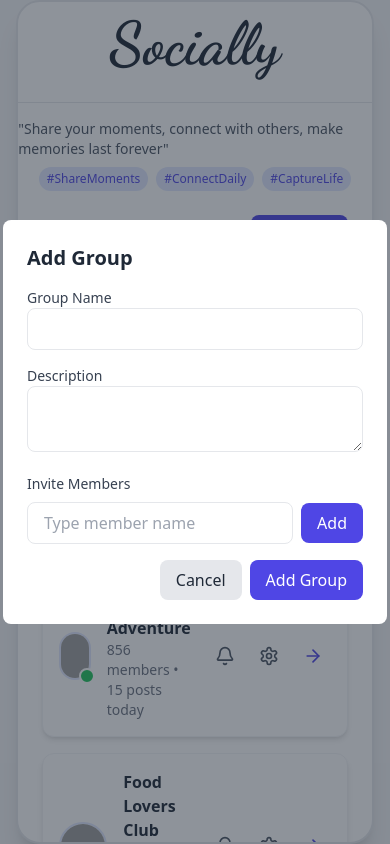
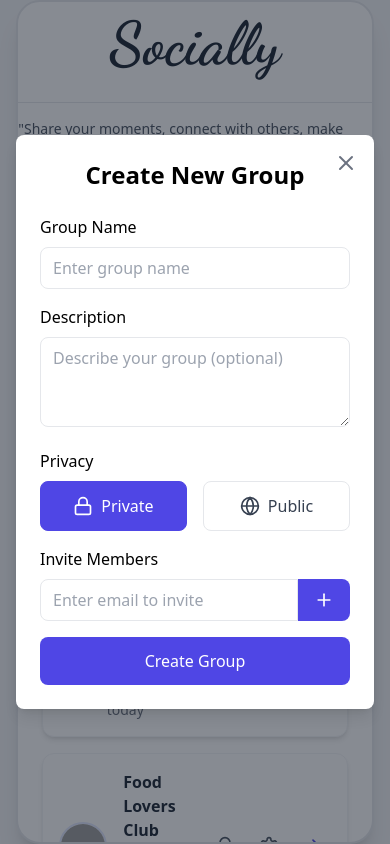
Before and after one commit to hk2201/instaClone, a React (Create React App) app in the folder frontend/socially/: page /groups in a window 390 px wide. Both pictures are taken after typing "Sample" into the empty fields and a click on the button "Add Group". Built offline with nearby package versions, Linux system fonts and the light colour scheme; grey boxes are pictures that could not be loaded.

Commit message:
Improved UI for Add groups and also for settings, made it mobile friendly

```diff
--- a/frontend/socially/package.json
+++ b/frontend/socially/package.json
@@ -14,9 +14,11 @@
     "postcss": "^8.4.49",
     "react": "^19.0.0",
     "react-dom": "^19.0.0",
+    "react-hook-form": "^7.54.2",
     "react-scripts": "^5.0.1",
     "tailwind-merge": "^2.6.0",
-    "tailwindcss-animate": "^1.0.7"
+    "tailwindcss-animate": "^1.0.7",
+    "zod": "^3.24.1"
   },
   "scripts": {
     "start": "react-scripts start",
--- a/frontend/socially/src/pages/GroupPage.jsx
+++ b/frontend/socially/src/pages/GroupPage.jsx
@@ -1,8 +1,8 @@
 import React, { useState } from "react";
-import { Users } from "lucide-react";
 import Header from "../components/Header";
 import GroupListItem from "../components/GroupListItem";
 import GroupSettingsModal from "../components/GroupSettingsModal";
+import { X, Users, Lock, Globe, Plus, Trash2 } from "lucide-react";
 
 const GroupPage = () => {
   const [groups, setGroups] = useState([
@@ -30,54 +30,49 @@ const GroupPage = () => {
   ]);
 
   const [showModal, setShowModal] = useState(false);
-  const [formData, setFormData] = useState({ name: "", description: "" });
-  const [availableUsers] = useState([
-    "Alice",
-    "Bob",
-    "Charlie",
-    "David",
-    "Eve",
-    "Grace",
-  ]); // Example users
-  const [typedMember, setTypedMember] = useState("");
-  const [selectedUsers, setSelectedUsers] = useState([]);
+  // const [formData, setFormData] = useState({ name: "", description: "" });
+  // const [availableUsers] = useState([
+  //   "Alice",
+  //   "Bob",
+  //   "Charlie",
+  //   "David",
+  //   "Eve",
+  //   "Grace",
+  // ]); // Example users
+  const [groupName, setGroupName] = useState("");
+  const [description, setDescription] = useState("");
+  const [privacySetting, setPrivacySetting] = useState("private");
+  const [members, setMembers] = useState([]);
+  const [inviteInput, setInviteInput] = useState("");
   const [isModal, SetIsModal] = useState(false);
 
-  // Add member by typing
-  const handleAddMember = () => {
-    if (
-      availableUsers.some(
-        (user) => user.toLowerCase() === typedMember.toLowerCase()
-      )
-    ) {
-      if (!selectedUsers.includes(typedMember)) {
-        setSelectedUsers((prev) => [...prev, typedMember]);
-        setTypedMember("");
-      } else {
-        alert("Member is already added!");
+  const addMember = () => {
+    if (inviteInput && !members.includes(inviteInput)) {
+      setMembers([...members, inviteInput]);
+      setInviteInput("");
     }
-    } else {
-      alert("User not found!");
-    }
+  };
+
+  const removeMember = (memberToRemove) => {
+    setMembers(members.filter((member) => member !== memberToRemove));
   };
 
   const handleSubmit = (e) => {
     e.preventDefault();
-
     const newGroup = {
       id: groups.length + 1,
-      name: formData.name,
-      memberCount: `${selectedUsers.length} members`,
+      name: groupName,
+      memberCount: `${members.length} members`,
       postCount: "0",
       image: "/api/placeholder/48/48",
-      members: selectedUsers,
     };
 
     setGroups((prevGroups) => [...prevGroups, newGroup]);
     setShowModal(false);
-    setFormData({ name: "", description: "" });
-    setTypedMember("");
-    setSelectedUsers([]);
+    setGroupName("");
+    setDescription("");
+    setMembers([]);
+    setInviteInput("");
   };
 
   const handleChange = (modalVal) => {
@@ -120,7 +115,7 @@ const GroupPage = () => {
               </div>
               <button
                 onClick={() => setShowModal(true)}
-                className="ml-auto bg-indigo-600 text-white px-4 py-2 rounded-lg"
+                className="ml-auto bg-indigo-600 text-white px-1 py-1  md:py-3 md:px-4 rounded-lg"
               >
                 Add Group
               </button>
@@ -154,96 +149,130 @@ const GroupPage = () => {
 
       {/* Modal */}
       {showModal && (
-        <div className="fixed inset-0 flex items-center justify-center bg-gray-800 bg-opacity-50">
-          <div className="bg-white rounded-lg p-6 w-96">
-            <h2 className="text-xl font-bold text-gray-800 mb-4">Add Group</h2>
-            <form onSubmit={handleSubmit}>
-              <div className="mb-4">
-                <label
-                  htmlFor="name"
-                  className="block text-sm font-medium text-gray-700"
+        <div className="fixed inset-0 bg-gray-900 bg-opacity-50 flex justify-center items-center z-50 p-4">
+          <div className="bg-white w-full max-w-md rounded-lg shadow-lg p-6 relative">
+            <button
+              onClick={() => setShowModal(false)}
+              className="absolute top-4 right-4 text-gray-500 hover:text-gray-800"
+              aria-label="Close modal"
             >
+              <X className="w-6 h-6" />
+            </button>
+
+            <h2 className="text-2xl font-bold mb-6 text-center">
+              Create New Group
+            </h2>
+
+            <form onSubmit={handleSubmit} className="space-y-4">
+              <div>
+                <label htmlFor="groupName" className="block mb-2 font-medium">
                   Group Name
                 </label>
                 <input
+                  id="groupName"
                   type="text"
-                  id="name"
-                  name="name"
-                  value={formData.name}
-                  onChange={(e) =>
-                    setFormData({ ...formData, name: e.target.value })
-                  }
-                  className="w-full px-4 py-2 rounded-lg border border-gray-200 focus:outline-none focus:ring-2 focus:ring-indigo-500"
+                  value={groupName}
+                  onChange={(e) => setGroupName(e.target.value)}
+                  placeholder="Enter group name"
+                  className="w-full px-3 py-2 border rounded-lg focus:outline-none focus:ring-2 focus:ring-indigo-500"
                   required
                 />
               </div>
-              <div className="mb-4">
-                <label
-                  htmlFor="description"
-                  className="block text-sm font-medium text-gray-700"
-                >
+
+              <div>
+                <label htmlFor="description" className="block mb-2 font-medium">
                   Description
                 </label>
                 <textarea
                   id="description"
-                  name="description"
-                  value={formData.description}
-                  onChange={(e) =>
-                    setFormData({ ...formData, description: e.target.value })
-                  }
-                  className="w-full px-4 py-2 rounded-lg border border-gray-200 focus:outline-none focus:ring-2 focus:ring-indigo-500"
-                  required
-                ></textarea>
+                  value={description}
+                  onChange={(e) => setDescription(e.target.value)}
+                  placeholder="Describe your group (optional)"
+                  className="w-full px-3 py-2 border rounded-lg focus:outline-none focus:ring-2 focus:ring-indigo-500"
+                  rows="3"
+                />
               </div>
-              <div className="mb-4">
-                <label
-                  htmlFor="members"
-                  className="block text-sm font-medium text-gray-700"
+
+              <div>
+                <label className="block mb-2 font-medium">Privacy</label>
+                <div className="grid grid-cols-2 gap-4">
+                  <button
+                    type="button"
+                    onClick={() => setPrivacySetting("private")}
+                    className={`flex items-center justify-center py-3 rounded-lg border transition ${
+                      privacySetting === "private"
+                        ? "bg-indigo-600 text-white border-indigo-600"
+                        : "bg-white text-gray-700 hover:bg-gray-50"
+                    }`}
                   >
-                  Invite Members
-                </label>
-                <div className="flex items-center gap-2 mt-2">
+                    <Lock className="mr-2 w-5 h-5" />
+                    Private
+                  </button>
+                  <button
+                    type="button"
+                    onClick={() => setPrivacySetting("public")}
+                    className={`flex items-center justify-center py-3 rounded-lg border transition ${
+                      privacySetting === "public"
+                        ? "bg-indigo-600 text-white border-indigo-600"
+                        : "bg-white text-gray-700 hover:bg-gray-50"
+                    }`}
+                  >
+                    <Globe className="mr-2 w-5 h-5" />
+                    Public
+                  </button>
+                </div>
+              </div>
+
+              <div>
+                <label className="block mb-2 font-medium">Invite Members</label>
+                <div className="flex">
                   <input
-                    type="text"
-                    value={typedMember}
-                    onChange={(e) => setTypedMember(e.target.value)}
-                    placeholder="Type member name"
-                    className="w-full px-4 py-2 rounded-lg border border-gray-200 focus:outline-none focus:ring-2 focus:ring-indigo-500"
+                    type="email"
+                    value={inviteInput}
+                    onChange={(e) => setInviteInput(e.target.value)}
+                    placeholder="Enter email to invite"
+                    className="flex-1 px-3 py-2 border rounded-l-lg focus:outline-none focus:ring-2 focus:ring-indigo-500"
                   />
                   <button
                     type="button"
-                    onClick={handleAddMember}
-                    className="bg-indigo-600 text-white px-4 py-2 rounded-lg"
+                    onClick={addMember}
+                    className="bg-indigo-600 text-white px-4 py-2 rounded-r-lg hover:bg-indigo-700"
                   >
-                    Add
+                    <Plus className="w-5 h-5" />
                   </button>
                 </div>
-                <div className="mt-4">
-                  {selectedUsers.map((user) => (
-                    <span
-                      key={user}
-                      className="text-sm bg-indigo-100 text-indigo-600 px-3 py-1 rounded-full mr-2"
+
+                {members.length > 0 && (
+                  <div className="mt-2">
+                    <h4 className="text-sm font-medium mb-2">Added Members:</h4>
+                    <ul className="space-y-2 max-h-20 overflow-auto">
+                      {members.map((member) => (
+                        <li
+                          key={member}
+                          className="flex justify-between items-center bg-gray-100 px-3 py-2 rounded-lg"
                         >
-                      {user}
-                    </span>
-                  ))}
-                </div>
-              </div>
-              <div className="flex justify-end gap-2">
+                          <span>{member}</span>
                           <button
                             type="button"
-                  onClick={() => setShowModal(false)}
-                  className="px-4 py-2 bg-gray-200 text-gray-800 rounded-lg"
+                            onClick={() => removeMember(member)}
+                            className="text-red-500 hover:text-red-700"
                           >
-                  Cancel
+                            <Trash2 className="w-4 h-4" />
                           </button>
+                        </li>
+                      ))}
+                    </ul>
+                  </div>
+                )}
+              </div>
+
               <button
                 type="submit"
-                  className="px-4 py-2 bg-indigo-600 text-white rounded-lg"
+                onClick={handleSubmit}
+                className="w-full bg-indigo-600 text-white py-3 rounded-lg hover:bg-indigo-700 transition"
               >
-                  Add Group
+                Create Group
               </button>
-              </div>
             </form>
           </div>
         </div>
```
Also changed, not shown: frontend/socially/src/components/GroupSettingsModal.jsx (+35 -11 lines), 1 other file (tests, documents, lock files or other folders). Lines whose indentation alone changed are shown as unchanged.
